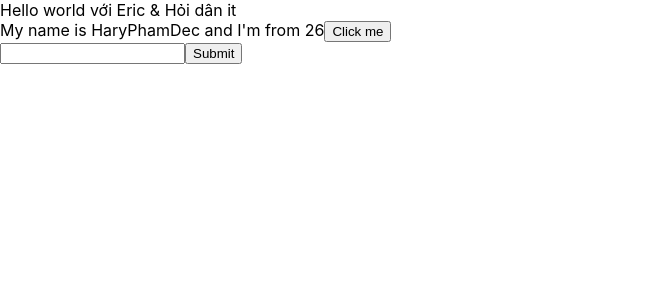
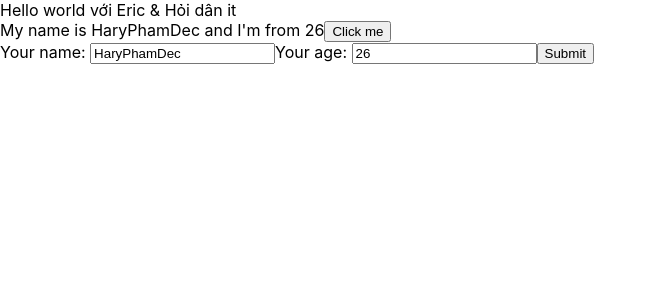
Before and after one commit to chouThanhh/react-hook, a React (Create React App) app: page / in a window 1280 px wide. Shown: the top 300 px of the page, without its empty margins (0-657 px from the left). Built offline with nearby package versions, Linux system fonts and the light colour scheme.

Commit message:
22 Nesting component

```diff
--- a/src/components/MyComponent.js
+++ b/src/components/MyComponent.js
@@ -1,54 +1,15 @@
 // class component
 // function component
 import React from "react";
+import UserInfor from "./UserInfor";
 
 class MyComponent extends React.Component {
 
-    state = {
-        name: 'HaryPhamDec',
-        address: 'Hoi Dan IT',
-        age: 26
-    };
-    handleClick(event) {
-        console.log('>> click me my button');
-        //Merge state => react class
-        this.setState({
-            name: 'Eric',
-            age: Math.floor((Math.random() * 100) + 1)
-            // address: 'Hoi Dan IT',
-            // age: 26
-        })
-        // this.setState({
-        //     age: Math.floor((Math.random() * 100) + 1)
-        // })
-    }
-    handleOnMoverOver(event) {
-        // console.log(event.pageX)
-    }
-
-    handleOnChangeInput = (event) => {
-        this.setState({
-            name: event.target.value
-        })
-    }
-
-    handleOnSubmit = (event) => {
-        event.preventDefault();
-        console.log(this.state)
-    }
     //JSX
     render() {
         return (
             <div>
-
-                My name is {this.state.name} and I'm from {this.state.age}
-                <button onClick={(event) => { this.handleClick(event) }}>Click me</button>
-                <form onSubmit={(event) => this.handleOnSubmit(event)}>
-                    <input type="text"
-                        onChange={(event) => this.handleOnChangeInput(event)}
-                    />
-                    <button>Submit</button>
-                </form>
+                <UserInfor />
             </div>
 
         );
--- /dev/null
+++ b/src/components/UserInfor.js
@@ -0,0 +1,54 @@
+import React from "react";
+
+class UserInfor extends React.Component {
+
+    state = {
+        name: 'HaryPhamDec',
+        address: 'Hoi Dan IT',
+        age: 26
+    };
+
+    handleOnChangeInput = (event) => {
+        this.setState({
+            name: event.target.value
+        })
+    }
+    handleOnChangeAge = (event) => {
+
+        // bad code
+        // this.state.age = event.target.value
+        this.setState({
+            age: event.target.value
+        })
+    }
+
+    handleOnSubmit = (event) => {
+        event.preventDefault();
+        console.log(this.state)
+    }
+    render() {
+        return (
+            <div>
+                My name is {this.state.name} and I'm from {this.state.age}
+                <button onClick={(event) => { this.handleClick(event) }}>Click me</button>
+                <form onSubmit={(event) => this.handleOnSubmit(event)}>
+                    <label>Your name: </label>
+                    <input type="text"
+                        value={this.state.name}
+                        onChange={(event) => this.handleOnChangeInput(event)}
+                    />
+
+                    <label>Your age: </label>
+                    <input type="text"
+                        value={this.state.age}
+                        onChange={(event) => this.handleOnChangeAge(event)}
+                    />
+                    <button>Submit</button>
+                </form>
+            </div>
+
+        )
+    }
+}
+
+export default UserInfor;
```
